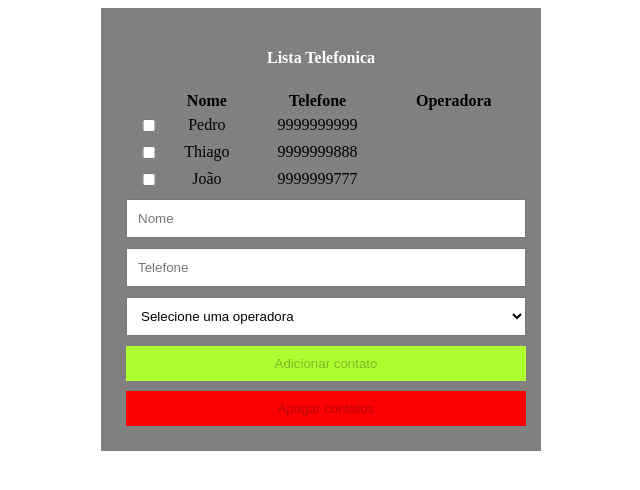
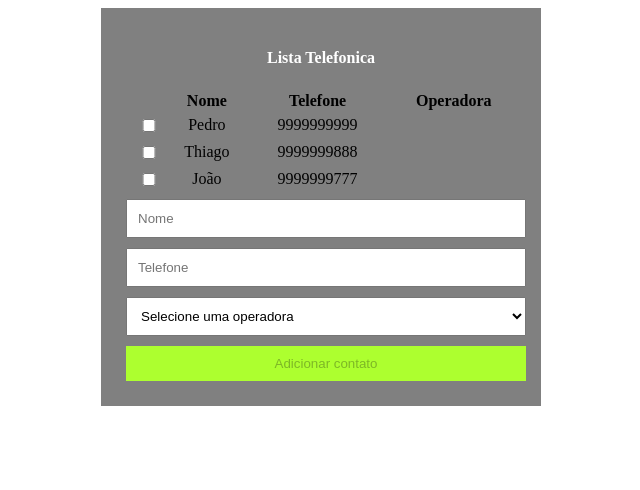
Before and after one commit to rbento2/angular, a plain HTML site: page index.html in a window 1280 px wide. Shown: the whole page, without its empty margins (319-959 px from the left). Drawn offline with nearby package versions, Linux system fonts and the light colour scheme.

Commit message:
troca de ng-disabled por ng-hiden

```diff
--- a/index.html
+++ b/index.html
@@ -103,7 +103,7 @@
                 <option value="">Selecione uma operadora</option>
             </select>
             <button ng-click="adicionarContato(contato)" ng-disabled="!contato.nome || !contato.telefone" class="sucess">Adicionar contato</button>
-            <button ng-click="apagarContato(contatos)" class="danger" ng-disabled="!isContatoSelecionado(contatos)">Apagar contatos</button>
+            <button ng-click="apagarContato(contatos)" class="danger" ng-hide="!isContatoSelecionado(contatos)">Apagar contatos</button>
         </div>
         {{contato}}
     </body>
```
